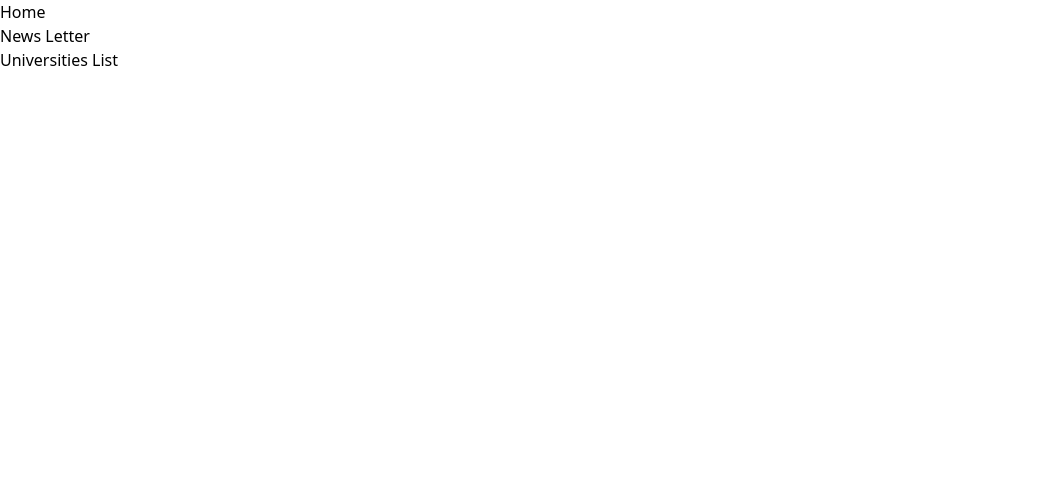
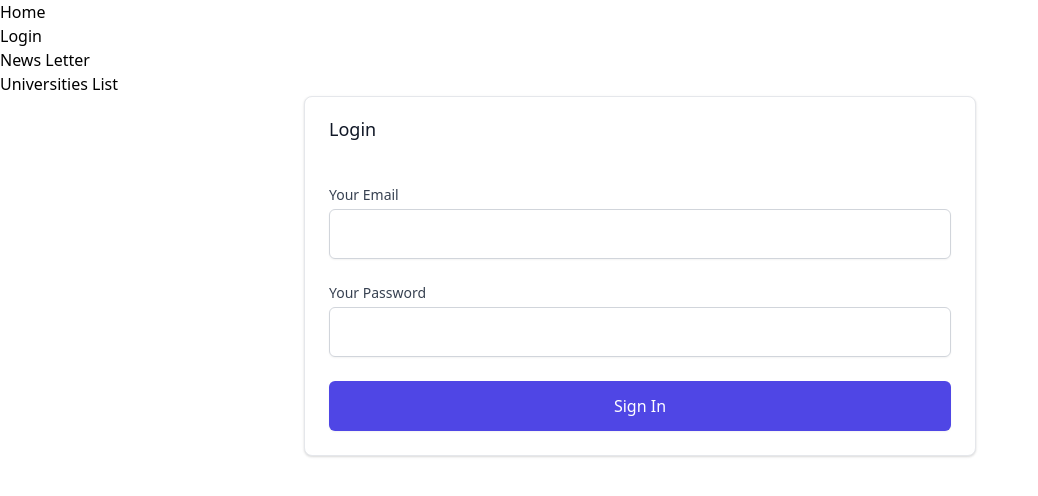
Before and after one commit to ivjose/xendit-code-challenge, a React (Create React App) app: page /login in a window 1280 px wide. Shown: the top 496 px of the page, without its empty margins (0-1038 px from the left). Built offline with nearby package versions, Linux system fonts and the light colour scheme.

Commit message:
Added Login pages

```diff
--- a/src/App.jsx
+++ b/src/App.jsx
@@ -3,6 +3,7 @@ import { BrowserRouter as Router, Switch, Route } from 'react-router-dom'
 import NavBar from 'components/NavBar'
 
 import Home from 'pages/Home'
+import Login from 'pages/Login'
 import NewsLetter from 'pages/NewsLetter/NewsLetter'
 import UniversitiesList from 'pages/UniversitiesList'
 
@@ -18,6 +19,10 @@ function App() {
           <Route exact path="/">
             <Home />
           </Route>
+
+          <Route exact path="/login">
+            <Login />
+          </Route>
           <Route path="/news-letter">
             <NewsLetter />
           </Route>
--- a/src/components/InputField.jsx
+++ b/src/components/InputField.jsx
@@ -15,7 +15,7 @@ const InputField = ({ name, label, placeholder, value, type, error, updateField,
         name={name}
         type={type}
         placeholder={placeholder}
-        className="block w-full px-4 py-3 border-gray-300 rounded-md shadow-sm focus:ring-indigo-500 focus:border-indigo-500"
+        className="block w-full px-4 py-3 text-gray-800 border-gray-300 rounded-md shadow-sm focus:ring-indigo-500 focus:border-indigo-500"
       />
     </div>
 
--- a/src/components/NavBar.jsx
+++ b/src/components/NavBar.jsx
@@ -5,6 +5,9 @@ const NavBar = () => (
     <ul>
       <li>
         <Link to="/">Home</Link>
+      </li>
+      <li>
+        <Link to="/login">Login</Link>
       </li>
       <li>
         <Link to="/news-letter">News Letter</Link>
--- a/src/components/SearchInput.jsx
+++ b/src/components/SearchInput.jsx
@@ -2,7 +2,7 @@ import { SearchIcon } from '@heroicons/react/solid'
 import PropTypes from 'prop-types'
 
 const SearchInput = ({ handleChange, text }) => (
-  <div className="flex justify-between flex-1 px-4 py-2 bg-white border-t border-b">
+  <div className="flex justify-between flex-1 px-4 py-2 bg-gray-100 border-t border-b">
     <div className="flex flex-1">
       <div className="flex w-full lg:ml-0">
         <label htmlFor="search-field" className="sr-only">
@@ -16,7 +16,7 @@ const SearchInput = ({ handleChange, text }) => (
             id="search-field"
             defaultValue={text}
             onChange={handleChange}
-            className="block w-full h-full py-2 pl-8 pr-3 text-gray-900 placeholder-gray-500 border-transparent focus:outline-none focus:placeholder-gray-400 focus:ring-0 focus:border-transparent sm:text-sm"
+            className="block w-full h-full py-2 pl-8 pr-3 text-xl text-gray-900 placeholder-gray-500 bg-gray-100 border-transparent focus:outline-none focus:placeholder-gray-400 focus:ring-0 focus:border-transparent"
             placeholder="Search"
             type="search"
             name="search"
--- a/src/hooks/usePagination.js
+++ b/src/hooks/usePagination.js
@@ -46,7 +46,7 @@ const usePagination = ({ itemsPerPage, data, startFrom }) => {
       setSlicedData([...data].slice(currentPage * perPage, (currentPage + 1) * perPage))
     }
   }
-  console.log(data.length, slicedData)
+
   return {
     slicedData,
     pagination,
--- /dev/null
+++ b/src/pages/Login/Login.jsx
@@ -0,0 +1,126 @@
+import { useState } from 'react'
+
+// import axios from 'axios'
+import InputField from 'components/InputField'
+import AlertDisplay from 'components/AlertDisplay'
+
+const DEFAULT_VALUE = {
+  email: '',
+  password: '',
+}
+
+const Login = () => {
+  const [userCredentials, setUserCredentials] = useState(DEFAULT_VALUE)
+  const [errorFields, setErrorFields] = useState(DEFAULT_VALUE)
+  const [status, setStatus] = useState({
+    state: '',
+    message: '',
+  })
+
+  const checkError = (name, value) => {
+    let errorMessage = ''
+
+    const emailFormat = /^[^\s@]+@[^\s@]+\.[^\s@]+$/
+
+    if (!value) {
+      errorMessage = 'This is a Required Field'
+    }
+
+    if (name === 'email') {
+      if (!emailFormat.test(value)) {
+        errorMessage = 'Incorrect Email format'
+      }
+    }
+
+    return errorMessage
+  }
+
+  const updateErrors = async (name, value) => {
+    const error = checkError(name, value)
+
+    setErrorFields((prevState) => ({ ...prevState, [name]: error }))
+    if (status.state) {
+      setStatus({ state: '', message: '' })
+    }
+  }
+
+  const updateField = async (event) => {
+    const { name, value } = event.target
+
+    setUserCredentials((prevState) => ({ ...prevState, [name]: value }))
+
+    updateErrors(name, value)
+  }
+
+  // eslint-disable-next-line consistent-return
+  const handleSubmit = async (e) => {
+    e.preventDefault()
+
+    const propertyNames = Object.entries(userCredentials)
+    const errorCheck = []
+
+    propertyNames.forEach(([name, value]) => {
+      updateErrors(name, value)
+      const error = checkError(name, value)
+      if (error) errorCheck.push({ name, error })
+    })
+
+    if (errorCheck.length > 1) {
+      return null
+    }
+    setStatus({ state: 'loading', message: '' })
+    try {
+      //   await axios.post('http://localhost:3030/users', {
+      //     ...userCredentials,
+      //   })
+
+      setStatus({ state: 'success', message: 'Successfully Login' })
+      setUserCredentials(DEFAULT_VALUE)
+    } catch (error) {
+      setStatus({ state: 'error', message: 'Failed to login' })
+    }
+  }
+
+  return (
+    <div className="max-w-2xl mx-auto overflow-hidden bg-white border shadow sm:rounded-lg">
+      <div className="px-4 py-5 sm:px-6">
+        <h1 className="text-lg font-medium leading-6 text-gray-900">Login</h1>
+      </div>
+      {status.state && <AlertDisplay status={status.state} message={status.message} />}
+
+      <div className="px-4 py-5 text-gray-400 sm:p-6">
+        <form className="space-y-6" onSubmit={handleSubmit}>
+          <InputField
+            name="email"
+            type="email"
+            label="Your Email"
+            value={userCredentials.email}
+            error={errorFields.email}
+            updateField={updateField}
+          />
+
+          <InputField
+            name="password"
+            label="Your Password"
+            type="password"
+            value={userCredentials.password}
+            error={errorFields.password}
+            updateField={updateField}
+          />
+
+          <div>
+            <button
+              disabled={status.state === 'loading'}
+              type="submit"
+              className="inline-flex items-center justify-center w-full px-6 py-3 text-base font-medium text-white bg-indigo-600 border border-transparent rounded-md shadow-sm hover:bg-indigo-700 focus:outline-none focus:ring-2 focus:ring-offset-2 focus:ring-indigo-500"
+            >
+              Sign In
+            </button>
+          </div>
+        </form>
+      </div>
+    </div>
+  )
+}
+
+export default Login
--- /dev/null
+++ b/src/pages/Login/index.js
@@ -0,0 +1 @@
+export { default } from './Login'
```
